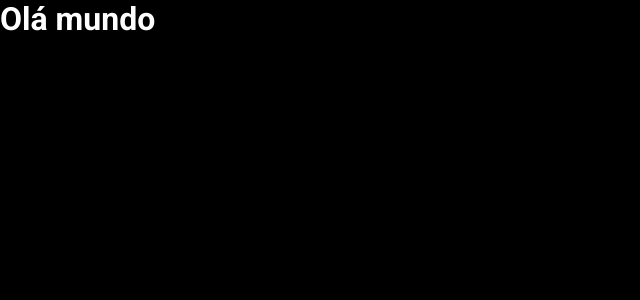
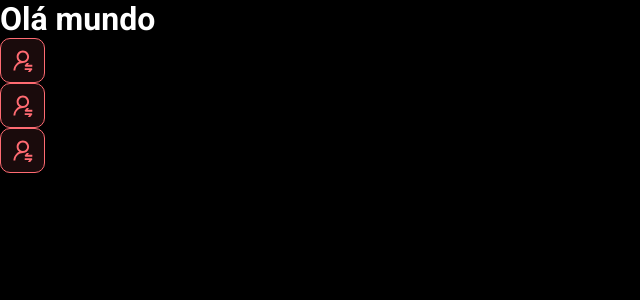
Before and after one commit to jvLarger/dsmeta, a React (Vite) app in the folder frontend/: page / in a window 1280 px wide. Shown: the top 300 px of the page, without its empty margins (0-640 px from the left). Built offline with nearby package versions, Linux system fonts and the light colour scheme.

Commit message:
First Component

```diff
--- a/frontend/src/App.tsx
+++ b/frontend/src/App.tsx
@@ -1,7 +1,14 @@
+import NotificationButton from "./components/NotificationButton";
+
 function App() {
-  return(
-    <h1>Olá mundo</h1>
+  return (
+    <>
+      <h1>Olá mundo</h1>
+      <NotificationButton />
+      <NotificationButton />
+      <NotificationButton />
+    </>
   );
 }
 
-export default App
+export default App;
--- /dev/null
+++ b/frontend/src/components/NotificationButton/index.tsx
@@ -0,0 +1,12 @@
+import icon from '../../assets/img/notification-icon.svg';
+import './styles.css';
+
+function NotificationButton() {
+    return (
+        <div className="dsmeta-red-btn">
+            <img src={icon} alt="Notificar" />
+        </div>
+    );
+}
+
+export default NotificationButton;
--- /dev/null
+++ b/frontend/src/components/NotificationButton/styles.css
@@ -0,0 +1,15 @@
+.dsmeta-red-btn {
+    cursor: pointer;
+    display: flex;
+    justify-content: center;
+    align-items: center;
+    width: 45px;
+    height: 45px;
+    background: rgba(255, 107, 114, 0.1);
+    border: 1px solid #ff6b72;
+    border-radius: 10px;
+  }
+
+  .dsmeta-red-btn svg {
+    width: 19px;
+  }
```
Also changed, not shown: frontend/src/assets/img/notification-icon.svg (added).
